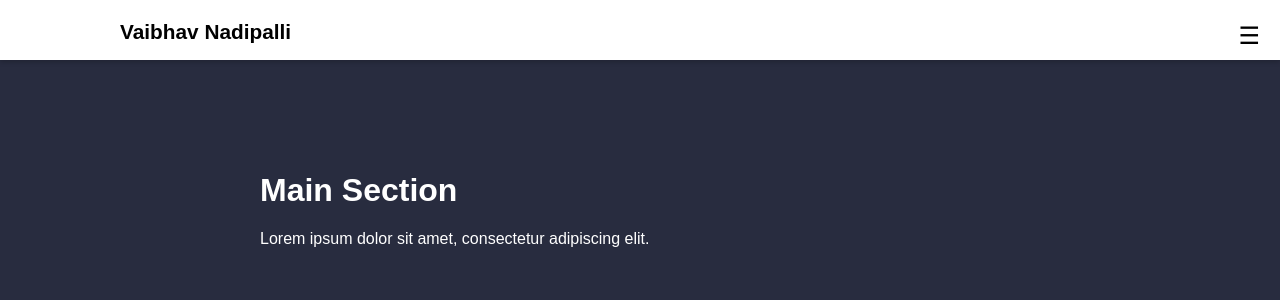
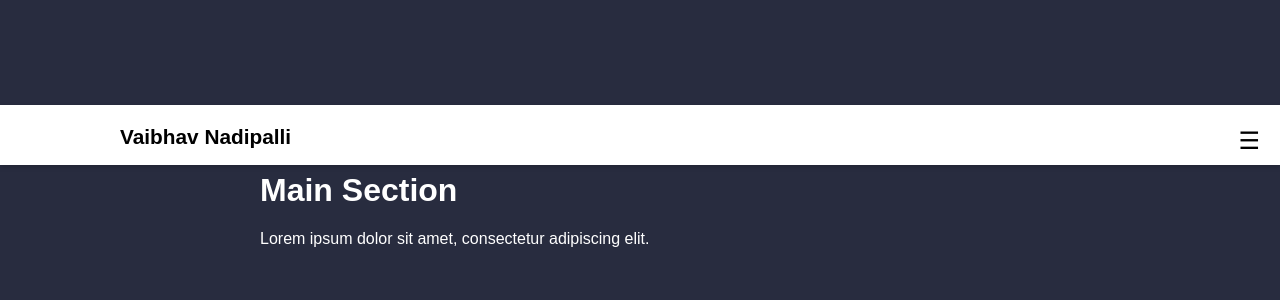
Before and after one commit to Vaibhav-Nadipalli/vaibhav-nadipalli.github.io, a Jekyll site: the page built from index.markdown, in a window 1280 px wide. Shown: the top 300 px of the page. Built offline with Jekyll 4.4.1, drawn with Linux system fonts in a browser that asks for light colours.

Commit message:
Update styles.css

```diff
--- a/assets/css/styles.css
+++ b/assets/css/styles.css
@@ -21,7 +21,7 @@
     color: #000; /* Black text */
     position: fixed;
     width: 100%;
-    top: 0;
+    top: 10;
     z-index: 1000;
     padding: 15px 0; /* Vertical padding decreased by 15 pixels */
     box-shadow: 0 2px 5px rgba(0,0,0,0.2);
@@ -73,7 +73,7 @@
 .nav-links li a {
     color: #000; /* Black text */
     text-decoration: none;
-    padding: 10px 15px; /* Adjusted padding */
+    padding: 0px 15px; /* Adjusted padding */
     transition: color 0.3s ease; /* Transition color only */
 }
 
```
